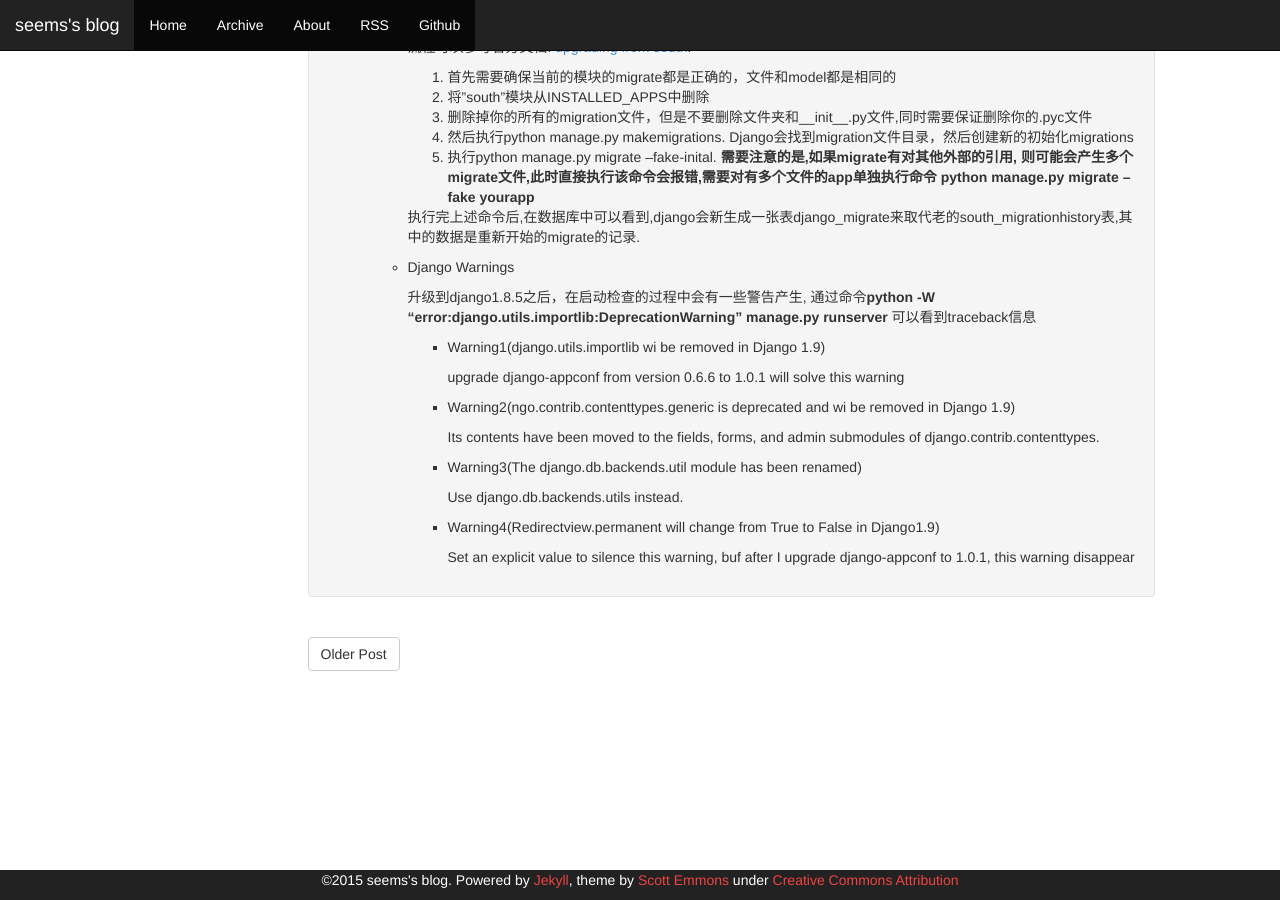
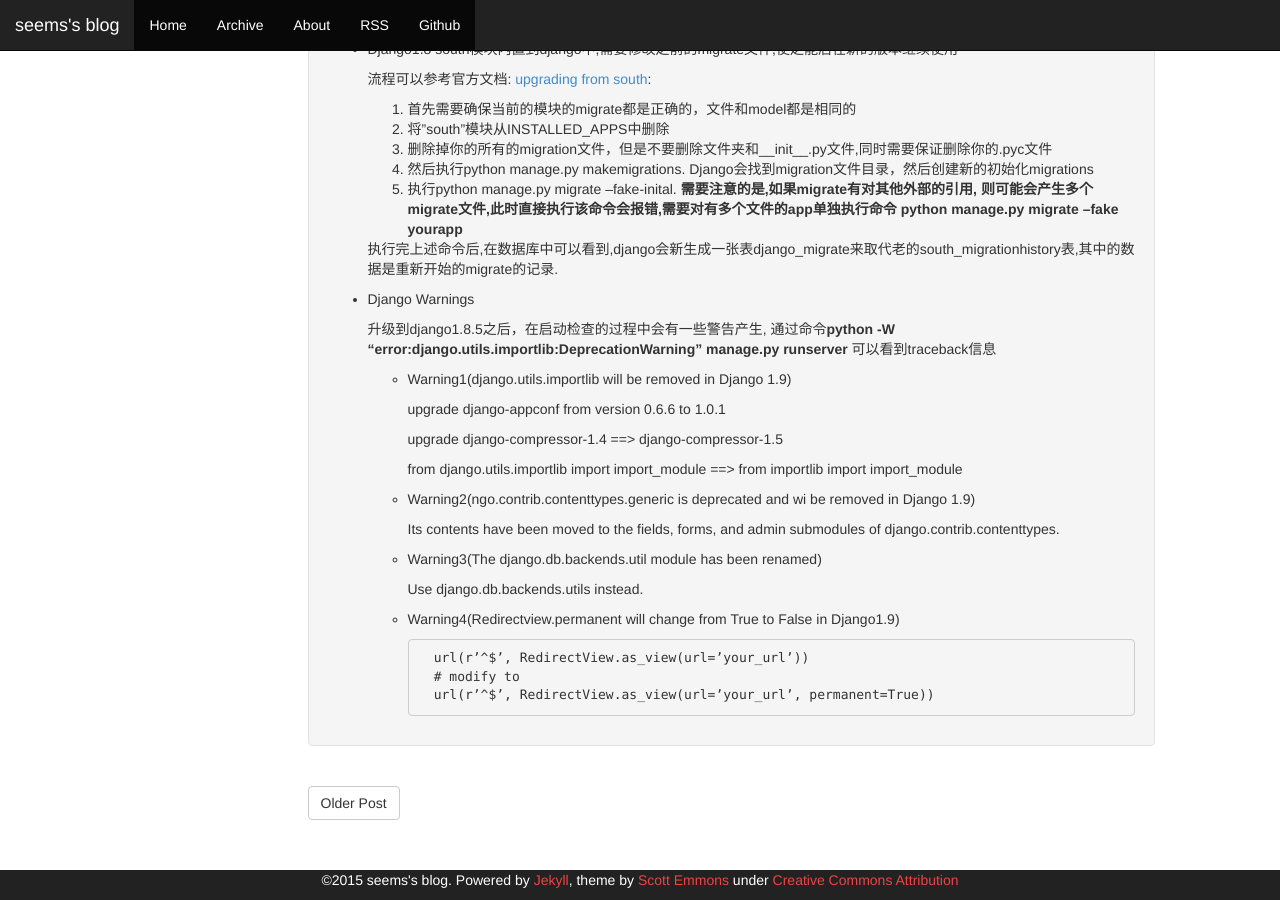
Before and after one commit to Gandalf-Pl/seems, a Jekyll site: the page built from _posts/2015-10-23-django_upgrade.md, in a window 1280 px wide and 900 px high, scrolled down 3691 px. Built offline with Jekyll 4.4.1, drawn with Linux system fonts in a browser that asks for light colours; Markdown is read by kramdown in place of the engine named in the settings; some of the changed text lies outside the part shown.

Commit message:
upgrade django1.8

```diff
--- a/_posts/2015-10-23-django_upgrade.md
+++ b/_posts/2015-10-23-django_upgrade.md
@@ -12,25 +12,22 @@
 
 + manage.py   需要修改 1.4.22 ==> 1.8.5
 
-+ settings.installed_apps需要修改 [django.contrib.markup]
++ settings INSTALLED_APPS需要更新的第三方包
 
-+ django工具包修改 from django.utils import simplejson  ==> import simplejson 直接修改为内置
+    - Upgrade
+        1. [django-nose 1.2 ==>1.4.2]
+        2. [django-extensions 1.4.6 ==> 1.5.7]
+        3. [coffin 0.3.8 ==> 2.0.1]
+        4. [django-tinymce 1.5.3 ==> 2.0.5]
+        5. [django-appconf 0.6 ==> 1.0.1]
+        6. [wfgfw 0.0.6]
+        7. [django-compressor 1.4 ==> 1.5]
 
-+ 需要升级的第三方包
+    - Add
+        1. [django-jinja==1.4.1]
 
-    + [django-nose 1.2 ==>1.4.2]
-
-    + [django-extensions 1.4.6 ==> 1.5.7]
-
-    + [coffin 0.3.8 ==> 2.0.1]
-
-    + add [django-jinja==1.4.1] in installed_apps
-
-    + [django-tinymce 1.5.3 ==> 2.0.5]
-
-    + [django-appconf 0.6 ==> 1.0.1]
-
-    + [wfgfw 0.0.6]
+    - Delete
+        1. [django.contrib.markup]
 
 + django内置模块
 
@@ -114,7 +112,7 @@
                 ],
                 # When APP_DIRS is True, DjangoTemplates engines look for templates
                 # in the templates subdirectory of installed applications.
-                'APP_DIRS': True,
+                # 'APP_DIRS': True,
                 'OPTIONS': {
                     'context_processors': [
                         'django.contrib.auth.context_processors.auth',
@@ -124,6 +122,12 @@
                         'django.template.context_processors.static',
                         'django.template.context_processors.tz',
                         'django.contrib.messages.context_processors.messages',
+                    ],
+                    'loaders': [
+                                    ('django.template.loaders.cached.Loader', [
+                                        'django.template.loaders.filesystem.Loader',
+                                        'django.template.loaders.app_directories.Loader',
+                                    ]),
                     ],
                 },
             },
@@ -148,19 +151,13 @@
             ~~~python
             from django.conf.urls import patterns, url, include
             ~~~
-
-        - Error2(no module named simple):
+        2. Error2(no module named simple):
 
             ~~~python
             from django.views.generic.simple import redirect_to, direct_to_template
             ~~~
             ==>
-
-            ~~~python
-            pass
-            ~~~
-
-        - Error3(cannot import name email_re)
+        3. Error3(cannot import name email_re)
 
             django的validators中的email_re已经删除了,需要自己定义
 
@@ -177,8 +174,7 @@
                 r’)@((?:[a-z0-9](?:[a-z0-9-]{0,61}[a-z0-9])?\.)+[a-z]{2,6}\.?\z)’  # domain
                 r’|\[(25[0-5]|2[0-4]\d|[0-1]?\d?\d)(\.(25[0-5]|2[0-4]\d|[0-1]?\d?\d)){3}\]\z’, re.ignorecase)
             ~~~
-
-        - Error4(cannot import simplejson)
+        4. Error4(cannot import simplejson)
 
             ~~~python
             from django.utils import simplejson
@@ -188,63 +184,64 @@
             ~~~python
             import simplejson
             ~~~
-
-        - Error5(got an unexpected keyword argument ‘mimetype’)
+        5. Error5(got an unexpected keyword argument ‘mimetype’)
 
             mimetype=”application/json” ==> content_type=”application/json”
-
-        - Error6(Invalid block tag: ‘set’, expected ‘endblock’)
+        6. Error6(Invalid block tag: ‘set’, expected ‘endblock’)
 
             django8中内置了对jinja2模板的引擎,可以使用django_jinja模块来直接使用jinja2引擎
-
-        - Error7(‘User’ object has no attribute ‘customer_set’)
+        7. Error7(‘User’ object has no attribute ‘customer_set’)
 
             在django1.8中,request.user.customer_set的写法已经不行
-
-        - Error8(field is Foreignkey and is unique)
+        8. Error8(field is Foreignkey and is unique)
 
             Foreignkey(unique=True) ==> OneToOneField
             同时需要修改对应的module的对象的调用方式
-
-        - Error9(NoReverseMatch: Reverse for ‘’ with arguments ‘()’ and keyword arguments ‘{}’ not found. 0 pattern(s) tried: [])
+        9. Error9(NoReverseMatch: Reverse for ‘’ with arguments ‘()’ and keyword arguments ‘{}’ not found. 0 pattern(s) tried: [])
 
             在django1.4中,模板中可以使用url reverse_name, 此处的reverse_name可以不用引号扩起来,
             但是在django1.8中需要将reverse_name 用引号扩起来.
-
-        - Error10(select_related())
+        10. Error10(select_related())
 
             在django1.8中,select_related中对应的值必须是该model中存在的,否则就会有异常抛出,而在之前的版本中，则是可以是不存在的属性的
-
-        - Error11(get_query_set ==> get_queryset)
+        11. Error11(get_query_set ==> get_queryset)
 
             在django1.6中就已经修改get_query_set == > get_queryset了,在Manager中和Admin中对应的查询都需要修改为get_queryset
 
-    + Django1.8 south模块内置到django中,需要修改之前的migrate文件,使之能后在新的版本继续使用
++ Django1.8 south模块内置到django中,需要修改之前的migrate文件,使之能后在新的版本继续使用
 
-        流程可以参考官方文档: [upgrading from south](https://docs.djangoproject.com/en/1.8/topics/migrations/#upgrading-from-south):
-        1. 首先需要确保当前的模块的migrate都是正确的，文件和model都是相同的
-        2. 将”south”模块从INSTALLED_APPS中删除
-        3. 删除掉你的所有的migration文件，但是不要删除文件夹和\_\_init\_\_.py文件,同时需要保证删除你的.pyc文件
-        4. 然后执行python manage.py makemigrations. Django会找到migration文件目录，然后创建新的初始化migrations
-        5. 执行python manage.py migrate --fake-inital. **需要注意的是,如果migrate有对其他外部的引用,
-           则可能会产生多个migrate文件,此时直接执行该命令会报错,需要对有多个文件的app单独执行命令
-           python manage.py migrate --fake yourapp**
+    流程可以参考官方文档: [upgrading from south](https://docs.djangoproject.com/en/1.8/topics/migrations/#upgrading-from-south):
+    1. 首先需要确保当前的模块的migrate都是正确的，文件和model都是相同的
+    2. 将”south”模块从INSTALLED_APPS中删除
+    3. 删除掉你的所有的migration文件，但是不要删除文件夹和\_\_init\_\_.py文件,同时需要保证删除你的.pyc文件
+    4. 然后执行python manage.py makemigrations. Django会找到migration文件目录，然后创建新的初始化migrations
+    5. 执行python manage.py migrate --fake-inital. **需要注意的是,如果migrate有对其他外部的引用,
+       则可能会产生多个migrate文件,此时直接执行该命令会报错,需要对有多个文件的app单独执行命令
+       python manage.py migrate --fake yourapp**
 
-        执行完上述命令后,在数据库中可以看到,django会新生成一张表django_migrate来取代老的south_migrationhistory表,其中的数据是重新开始的migrate的记录.
+    执行完上述命令后,在数据库中可以看到,django会新生成一张表django_migrate来取代老的south_migrationhistory表,其中的数据是重新开始的migrate的记录.
 
-    + Django Warnings
++ Django Warnings
 
-        升级到django1.8.5之后，在启动检查的过程中会有一些警告产生, 通过命令**python -W “error:django.utils.importlib:DeprecationWarning” manage.py runserver**
-        可以看到traceback信息
-        - Warning1(django.utils.importlib wi be removed in Django 1.9)
+    升级到django1.8.5之后，在启动检查的过程中会有一些警告产生, 通过命令**python -W “error:django.utils.importlib:DeprecationWarning” manage.py runserver**
+    可以看到traceback信息
+    - Warning1(django.utils.importlib will be removed in Django 1.9)
 
-            upgrade django-appconf from version 0.6.6 to 1.0.1 will solve this warning
-        - Warning2(ngo.contrib.contenttypes.generic is deprecated and wi be removed in Django 1.9)
+        upgrade django-appconf from version 0.6.6 to 1.0.1
 
-            Its contents have been moved to the fields, forms, and admin submodules of django.contrib.contenttypes.
-        - Warning3(The django.db.backends.util module has been renamed)
+        upgrade django-compressor-1.4 ==> django-compressor-1.5
 
-            Use django.db.backends.utils instead.
-        - Warning4(Redirectview.permanent will change from True to False in Django1.9)
+        from django.utils.importlib import import_module ==> from importlib import import_module
+    - Warning2(ngo.contrib.contenttypes.generic is deprecated and wi be removed in Django 1.9)
 
-             Set an explicit value to silence this warning, buf after I upgrade django-appconf to 1.0.1, this warning disappear
+        Its contents have been moved to the fields, forms, and admin submodules of django.contrib.contenttypes.
+    - Warning3(The django.db.backends.util module has been renamed)
+
+        Use django.db.backends.utils instead.
+    - Warning4(Redirectview.permanent will change from True to False in Django1.9)
+
+        ~~~
+        url(r’^$’, RedirectView.as_view(url=’your_url’))
+        # modify to
+        url(r’^$’, RedirectView.as_view(url=’your_url’, permanent=True))
+        ~~~
```
Also changed, not shown: other parts of _posts/2015-10-23-django_upgrade.md (+2 -2 lines).
